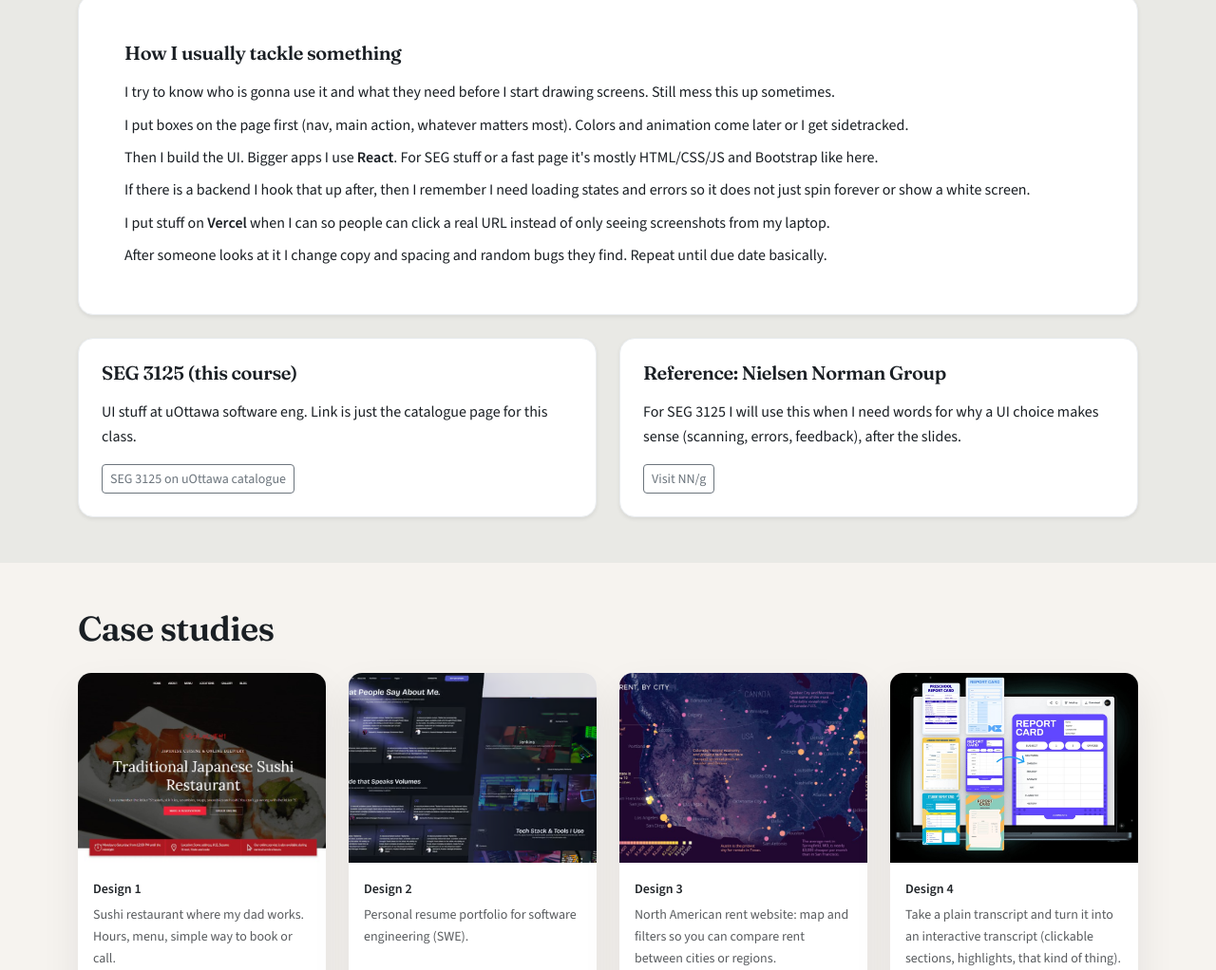
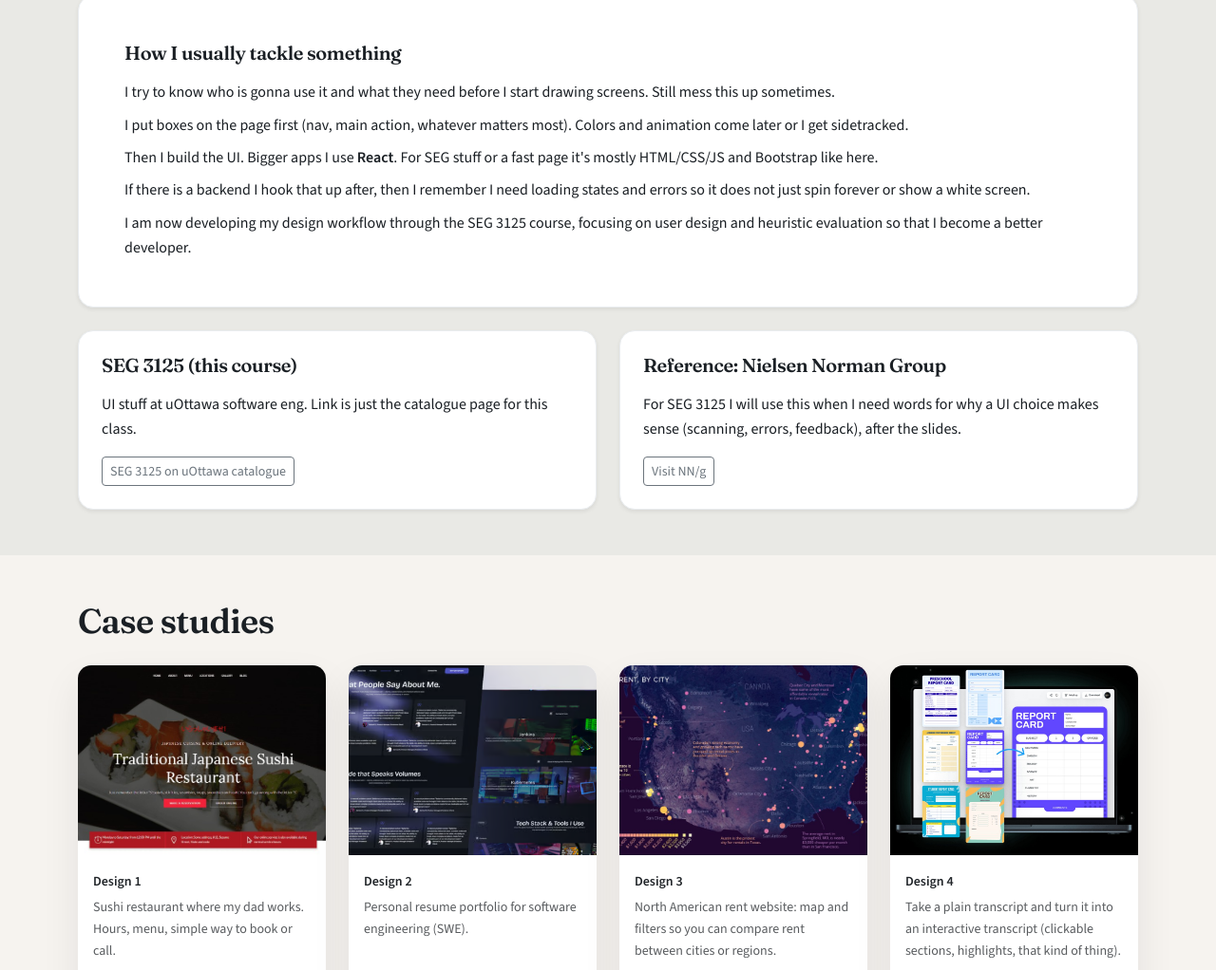
Before and after one commit to JosephAhn23/SEG3125-Assignment-1, a plain HTML site: page index.html in a window 1280 px wide. Shown: the part 1428-2450 px from the top of the page at 95% size. Drawn offline with nearby package versions, Linux system fonts and the light colour scheme.

Commit message:
Update workflow section: SEG 3125 design focus

```diff
--- a/index.html
+++ b/index.html
@@ -119,13 +119,9 @@
               If there is a backend I hook that up after, then I remember I need loading states and errors so
               it does not just spin forever or show a white screen.
             </p>
-            <p class="mb-2">
-              I put stuff on <strong>Vercel</strong> when I can so people can click a real URL instead of only
-              seeing screenshots from my laptop.
-            </p>
             <p class="mb-0">
-              After someone looks at it I change copy and spacing and random bugs they find. Repeat until due
-              date basically.
+              I am now developing my design workflow through the SEG 3125 course, focusing on user design and
+              heuristic evaluation so that I become a better developer.
             </p>
           </div>
 
```
